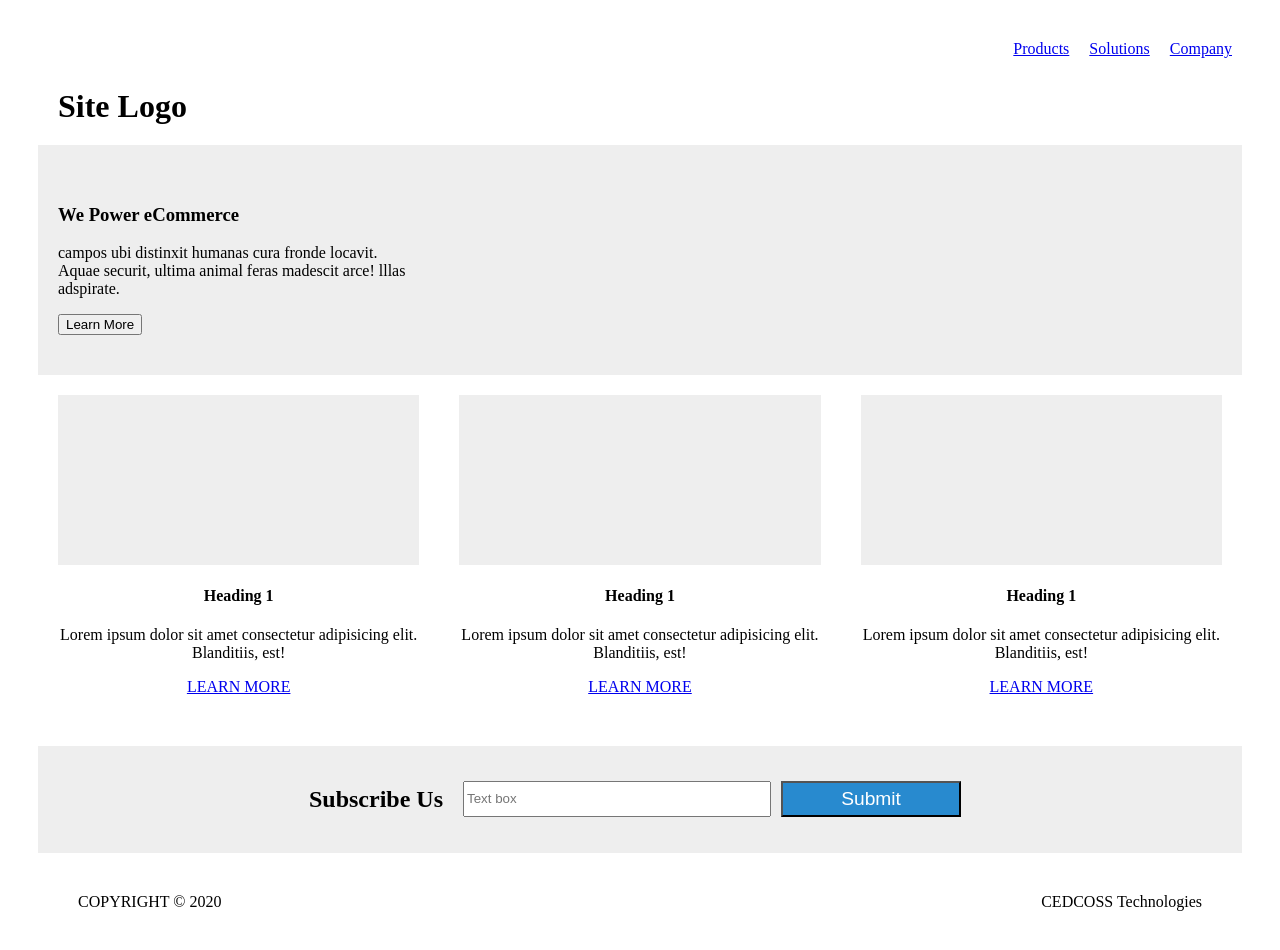
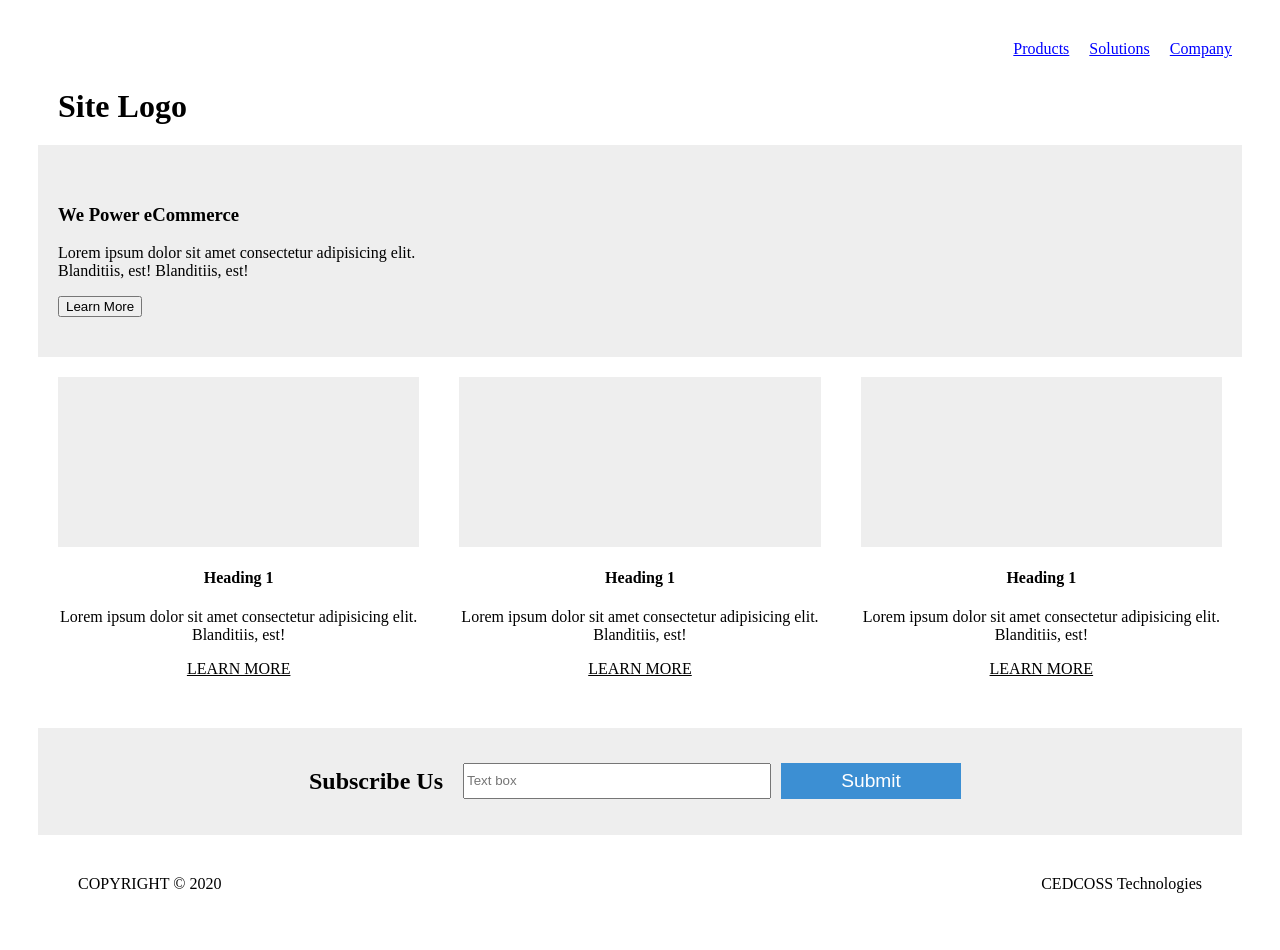
Before and after one commit to pranjal2403/pranjal-css-advance, a plain HTML site: page src/index.html in a window 1280 px wide. Drawn offline with Linux system fonts and the light colour scheme.

Commit message:
some changes made

```diff
--- a/src/CSS/style1.css
+++ b/src/CSS/style1.css
@@ -14,6 +14,10 @@
 .lists__li {
     list-style: none;
     padding: 10px;
+}
+
+li a {
+    color: blue;
 }
 
 /* header section  */
@@ -43,10 +47,16 @@ section {
     text-align: center;
 }
 
+.box__2 {
+    color: black;
+    text-decoration: underline;
+}
+
 .box__display {
     height: 170px;
     background-color: #eeeeee;
 }
+
 
 /* aside section  */
 aside {
@@ -73,9 +83,10 @@ aside {
     margin: 15px 10px 15px 5px;
     height: 36px;
     width: 180px;
-    background-color: #288acf;
+    background-color: rgb(60, 143, 211);
     color: white;
     font-size: 1.2em;
+    border: 0px;
 }
 
 /* footer section  */
@@ -129,5 +140,6 @@ aside {
         background-color: #288acf;
         color: white;
         font-size: 1em;
+
     }
 }
--- a/src/index.html
+++ b/src/index.html
@@ -26,8 +26,8 @@
         <div class="container__section">
           <h3>We Power eCommerce</h3>
           <p>
-            campos ubi distinxit humanas cura fronde locavit. Aquae securit,
-            ultima animal feras madescit arce! lllas adspirate.
+            Lorem ipsum dolor sit amet consectetur adipisicing elit. Blanditiis,
+            est! Blanditiis, est!
           </p>
           <button>Learn More</button>
         </div>
@@ -41,7 +41,7 @@
               Lorem ipsum dolor sit amet consectetur adipisicing elit.
               Blanditiis, est!
             </p>
-            <a href="#">LEARN MORE</a>
+            <a class="box__2">LEARN MORE</a>
           </div>
           <div class="box__1">
             <div class="box__display"></div>
@@ -51,7 +51,7 @@
               Blanditiis, est!
             </p>
             <link rel="stylesheet" href="./CSS/style1.css" />
-            <a href="#">LEARN MORE</a>
+            <a class="box__2">LEARN MORE</a>
           </div>
           <div class="box__1">
             <div class="box__display"></div>
@@ -60,7 +60,7 @@
               Lorem ipsum dolor sit amet consectetur adipisicing elit.
               Blanditiis, est!
             </p>
-            <a href="#">LEARN MORE</a>
+            <a class="box__2">LEARN MORE</a>
           </div>
         </div>
       </main>
```
